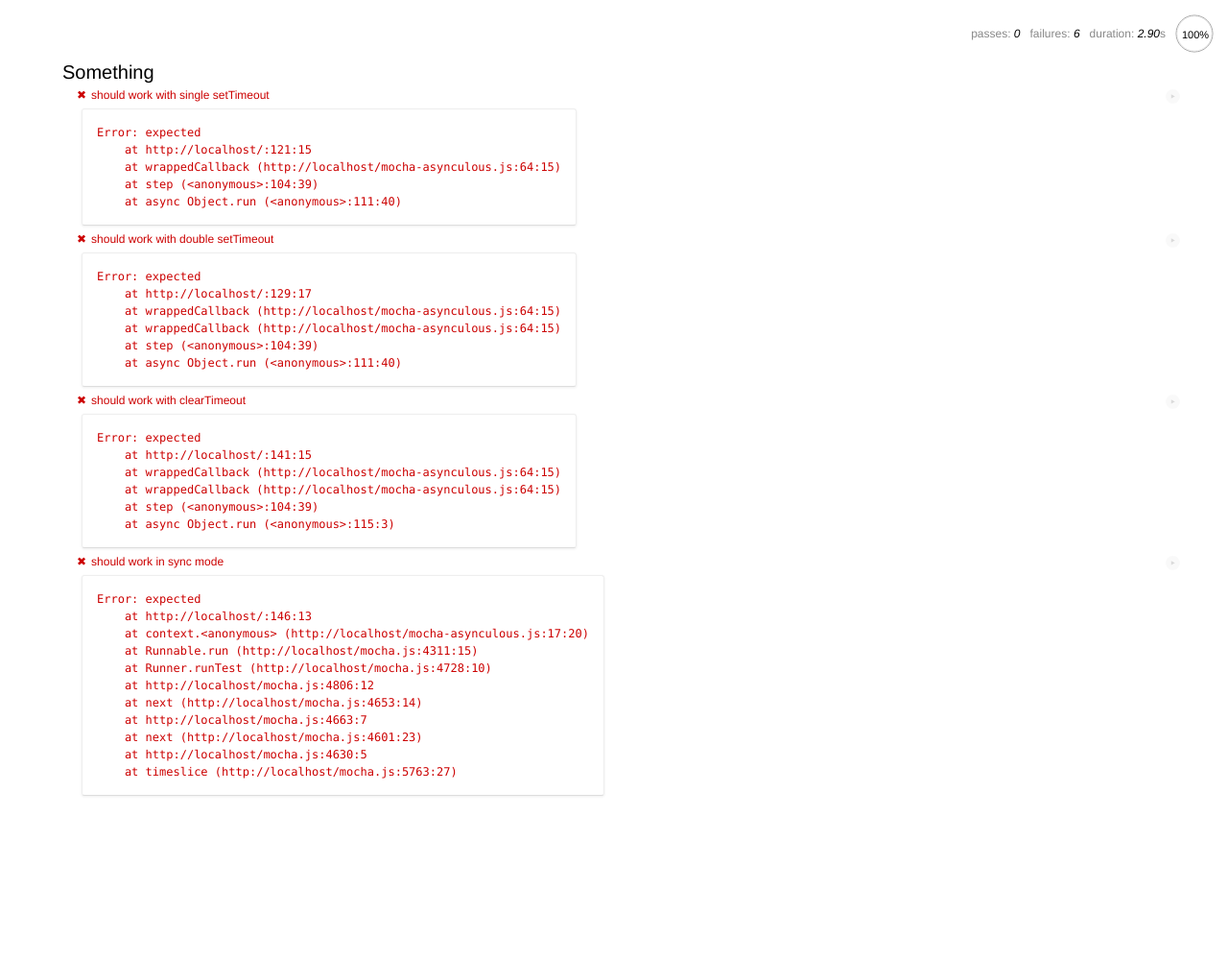
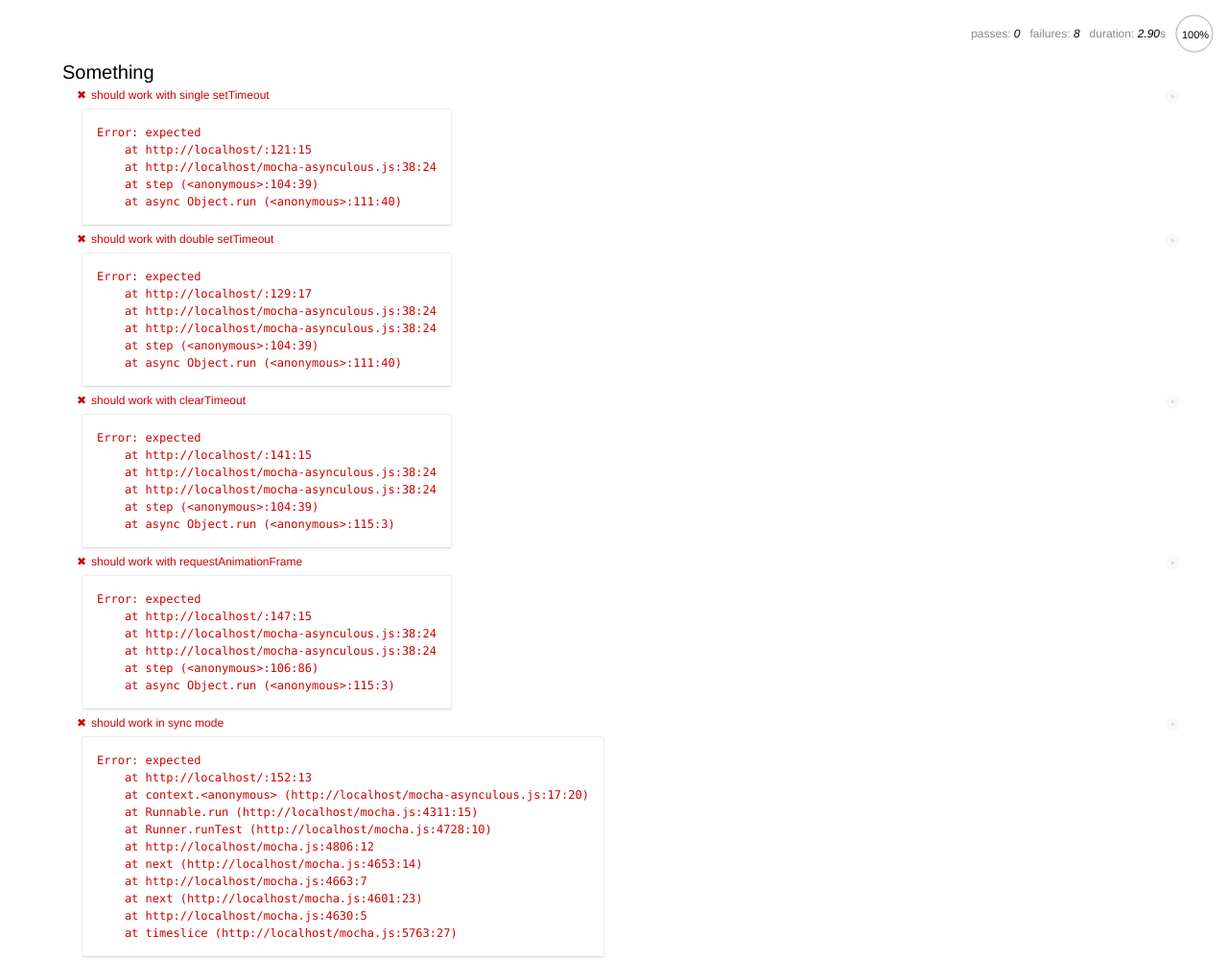
Before and after one commit to andersekdahl/mocha-asynculous, a website with bundled scripts: page index.html in a window 1280 px wide. Shown: the whole page at 96% size. Before the commit the page ends 894 px from the top, so only its background shows below. Built offline with nearby package versions, Linux system fonts and the light colour scheme.

Commit message:
New: Add support for requestAnimationFrame

```diff
--- a/index.html
+++ b/index.html
@@ -37,6 +37,12 @@
       }, 500);
     });
 
+    it('should work with requestAnimationFrame', function() {
+      requestAnimationFrame(function() {
+        throw new Error('expected');
+      });
+    });
+
     it('should work in sync mode', function() {
       throw new Error('expected');
     });
--- a/mocha-asynculous.js
+++ b/mocha-asynculous.js
@@ -31,6 +31,19 @@
     var outstandingOps = 0;
     var timers = [];
 
+    function wrapCallback(callback) {
+      return function() {
+        outstandingOps--;
+        try {
+          var result = callback();
+          callIfDone();
+          return result;
+        } catch(e) {
+          _done(e);
+        }
+      };
+    }
+
     function patchAsyncs() {
       if (isPatched) {
         debugger;
@@ -41,32 +54,26 @@
     }
 
     function patchSetClearAsyncs() {
-      ['Timeout', 'Interval', 'Immediate'].forEach(function(name) {
+      ['Timeout', 'Interval', 'Immediate',
+       'requestAnimationFrame', 'mozRequestAnimationFrame',
+       'webkitRequestAnimationFrame'].forEach(function(name) {
         var timers = [];
 
         var setName = 'set' + name;
         var clearName = 'clear' + name;
 
+        if (!window[setName] && !window[clearName] && window[name]) {
+          setName = name;
+        }
+
         var origSet = window[setName];
         var origClear = window[clearName];
 
-        if (!origSet) {
-          // setImmediate is not implemented everywhere
-          return;
-        }
-
+        if (origSet) {
           window[setName] = function() {
             var args = [].slice.call(arguments, 0);
             var callback = args[0];
-          var wrappedCallback = function() {
-            outstandingOps--;
-            try {
-              callback();
-              callIfDone();
-            } catch(e) {
-              _done(e);
-            }
-          };
+            var wrappedCallback = wrapCallback(callback);
             args[0] = wrappedCallback;
             outstandingOps++;
             var timer = origSet.apply(window, args);
@@ -74,6 +81,10 @@
             return timer;
           };
 
+          window.__asynculous[setName] = origSet;
+        }
+
+        if (origClear) {
           window[clearName] = function(timer) {
             var index = timers.indexOf(timer);
             if (index !== -1) {
@@ -83,8 +94,11 @@
             return origClear(timer);
           };
 
-        window.__asynculous[setName] = origSet;
           window.__asynculous[clearName] = origClear;
+        }
+
+
+
       });
     }
 
```
Lines whose indentation alone changed are shown as unchanged.
